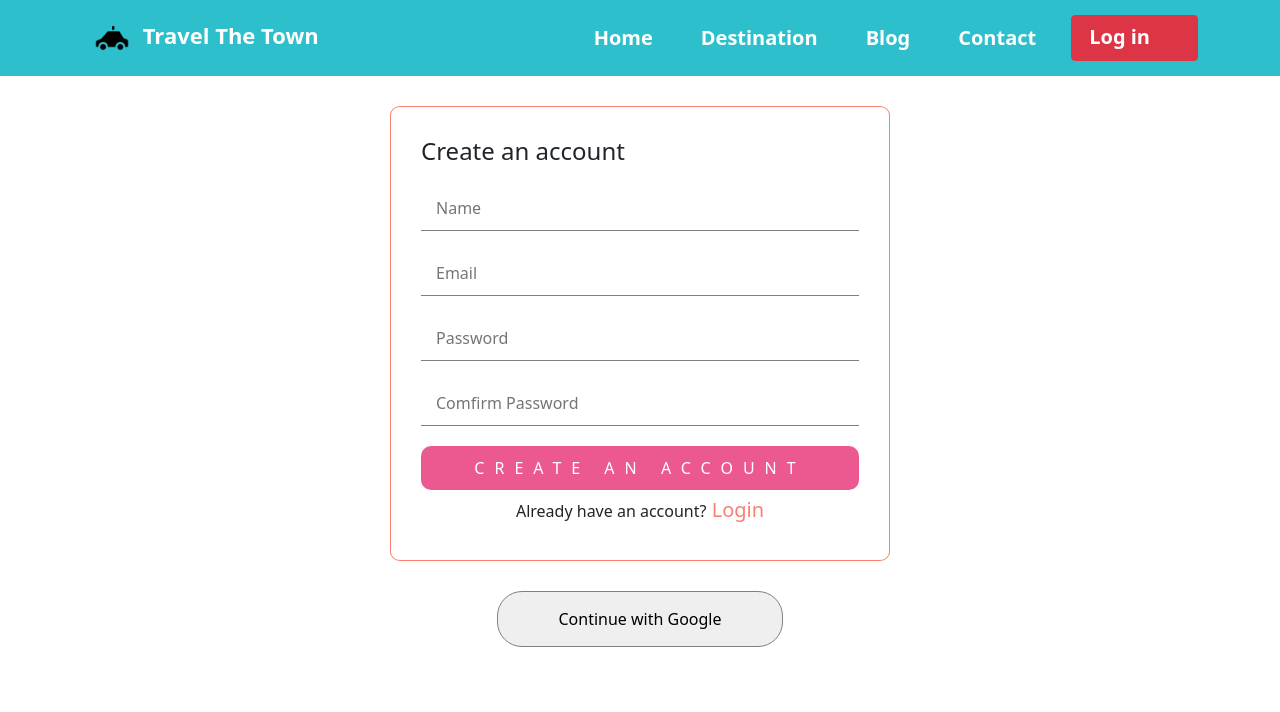
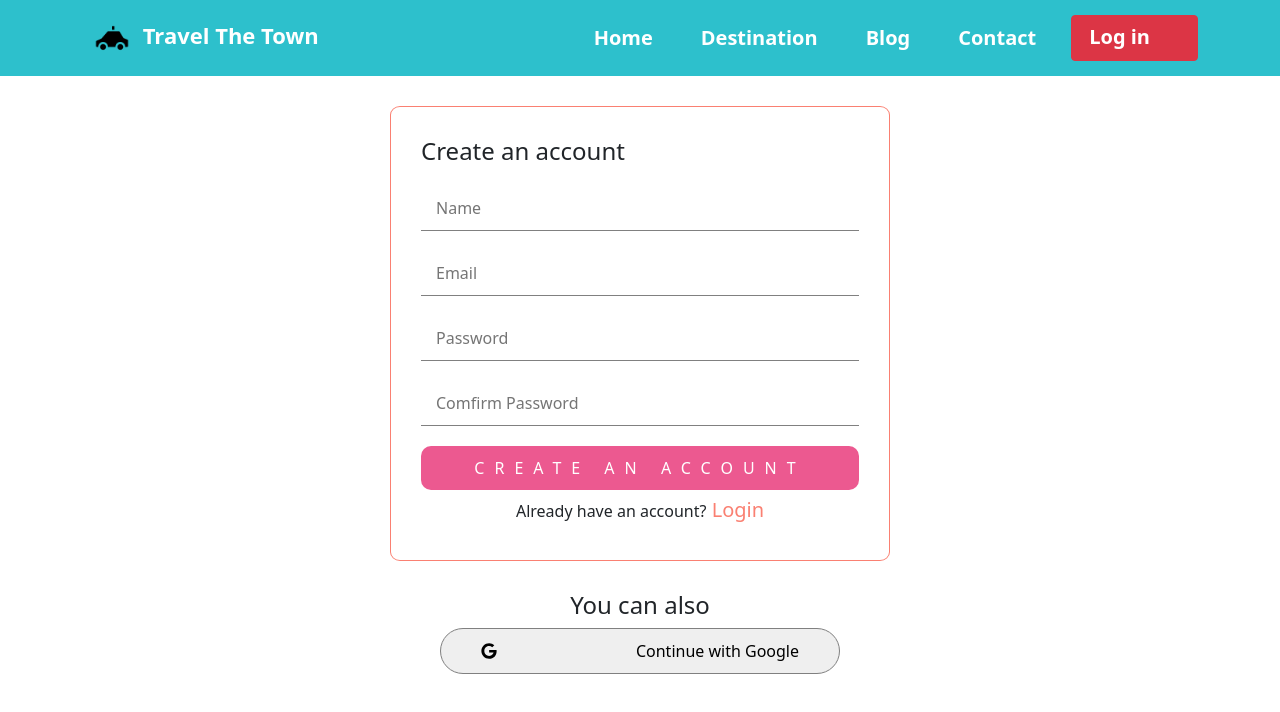
Before and after one commit to mehedihasanshipon/travelTheTown, a React (Create React App) app: page /login in a window 1280 px wide. Shown: the top 712 px of the page. Built offline with nearby package versions, Linux system fonts and the light colour scheme; what react-google-maps would draw is missing.

Commit message:
React-auth-assignment

```diff
--- a/package.json
+++ b/package.json
@@ -3,6 +3,10 @@
   "version": "0.1.0",
   "private": true,
   "dependencies": {
+    "@fortawesome/fontawesome-svg-core": "^1.2.35",
+    "@fortawesome/free-brands-svg-icons": "^5.15.3",
+    "@fortawesome/free-solid-svg-icons": "^5.15.3",
+    "@fortawesome/react-fontawesome": "^0.1.14",
     "@testing-library/jest-dom": "^5.11.9",
     "@testing-library/react": "^11.2.5",
     "@testing-library/user-event": "^12.8.3",
--- a/src/components/Login/Login.css
+++ b/src/components/Login/Login.css
@@ -90,7 +90,8 @@ button[type="button"] {
     margin: auto;
     text-align: center;
     margin-bottom: 50px;
-    padding: 15px 60px;
+    padding: 10px 40px;
     border:1px solid gray;
     border-radius: 25px;
+    width: 400px;
   }
--- a/src/components/Login/Login.js
+++ b/src/components/Login/Login.js
@@ -6,6 +6,9 @@ import "firebase/auth";
 import firebaseConfig from "../../firebase.config";
 import { Link, useHistory, useLocation } from "react-router-dom";
 import { UserContext } from "../../App";
+import { FontAwesomeIcon } from '@fortawesome/react-fontawesome';
+import { faCoffee } from '@fortawesome/free-solid-svg-icons';
+import { faGoogle } from '@fortawesome/free-brands-svg-icons'
 
 if(!firebase.apps.length){
     firebase.initializeApp(firebaseConfig);
@@ -147,8 +150,13 @@ const Login = () => {
         }
 
       </form>
+        <h4 className="text-center">You can also</h4>
 
-        <button onClick={handleGoogleSignIn} className="google-button"> Continue with Google</button>
+        <button onClick={handleGoogleSignIn} className="google-button">
+          <div className="d-flex justify-content-between ">
+            <div><FontAwesomeIcon icon={faGoogle} /></div> <div> Continue with Google</div>
+          </div>
+        </button>
     </div>
   );
 };
```
Also changed, not shown: 1 other file (tests, documents, lock files or other folders).
